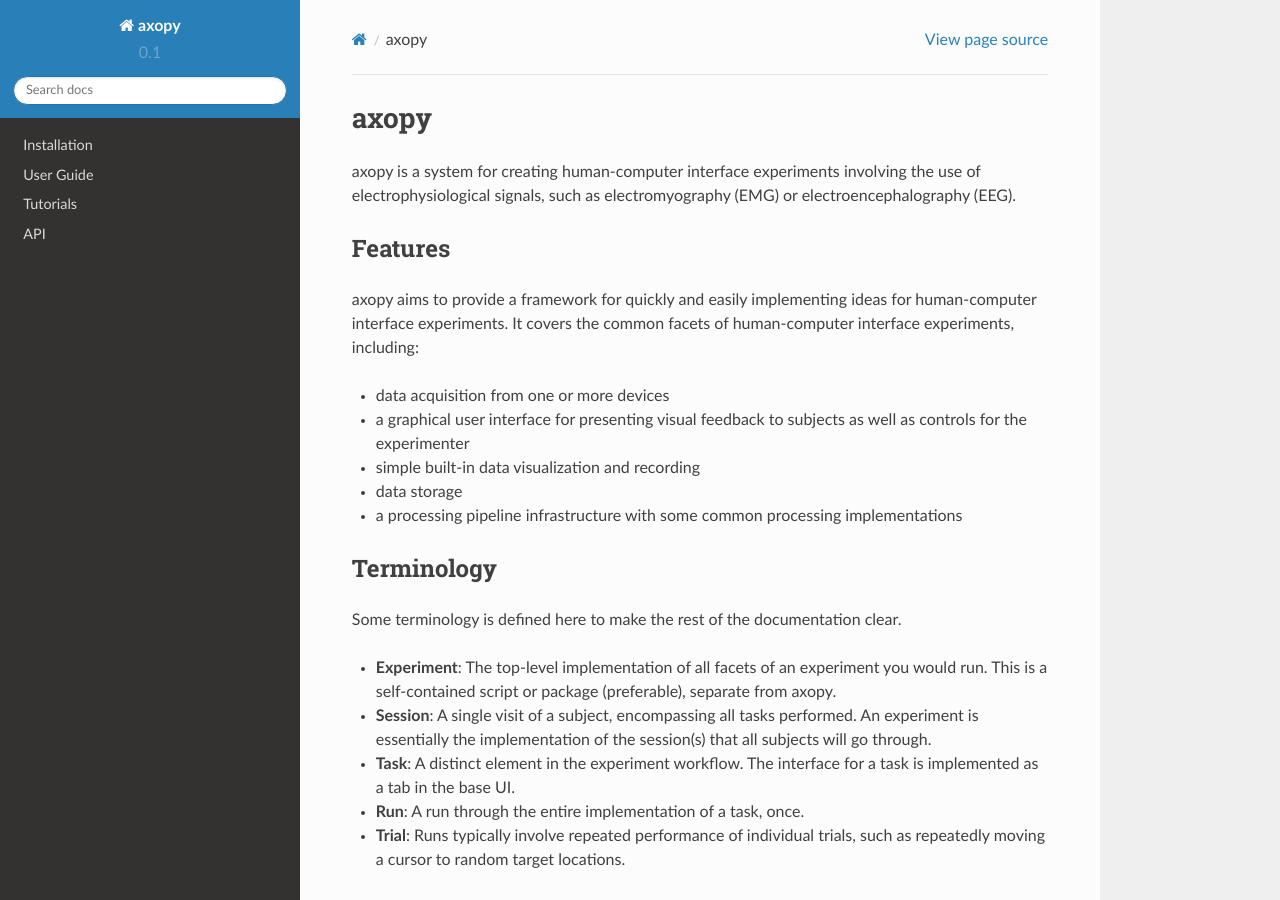
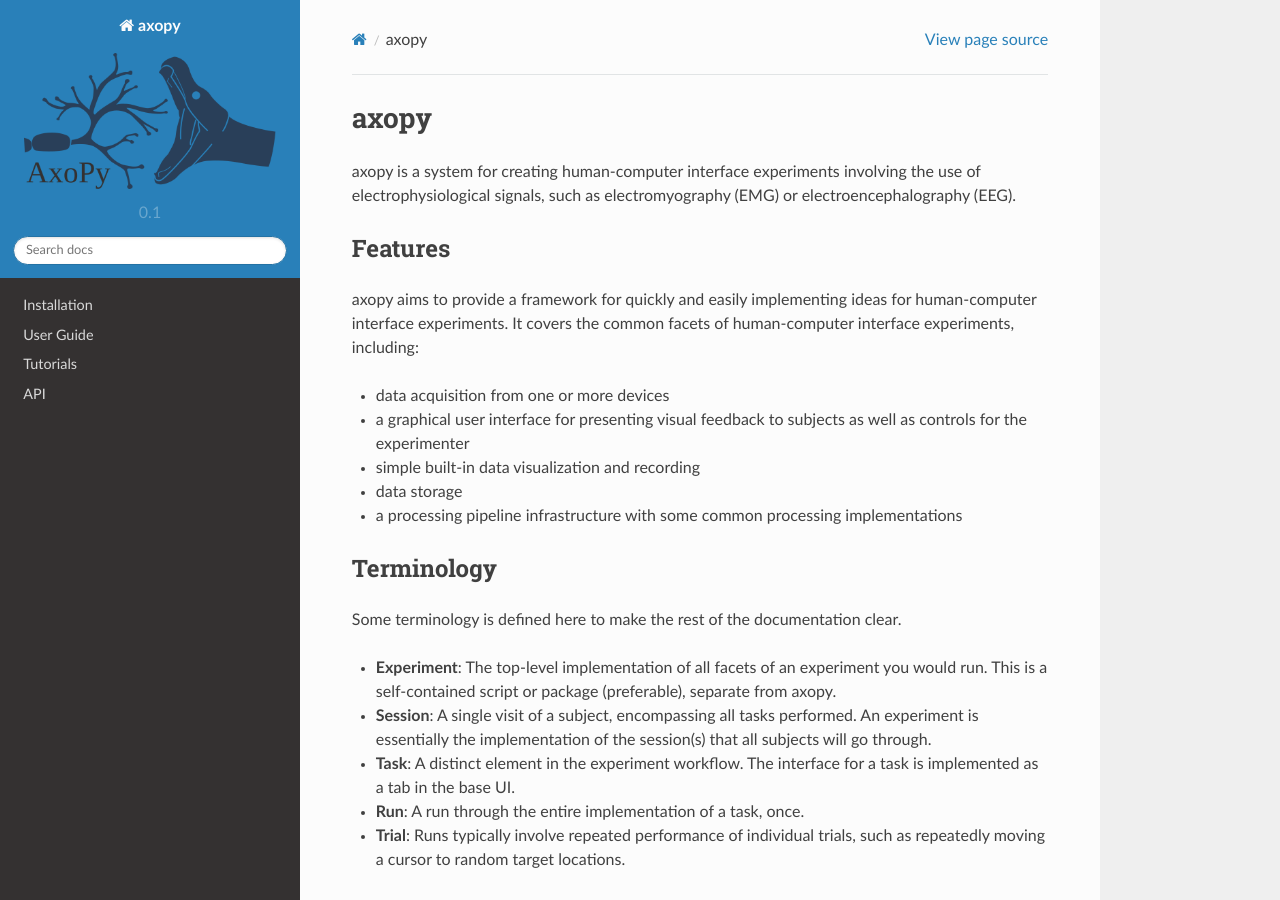
Before and after one commit to axopy/axopy, a Sphinx documentation site: the page built from doc/source/index.rst, in a window 1280 px wide and 900 px high. Built offline with Sphinx 7.4.7 and the Read the Docs theme 2.0.0, drawn with Linux system fonts in a browser that asks for light colours.

Commit message:
Made a logo.

```diff
--- a/README.rst
+++ b/README.rst
@@ -1,6 +1,4 @@
-=====
-axopy
-=====
+.. image:: doc/source/_static/axopy.png
 
 .. image:: https://readthedocs.org/projects/axopy/badge/?version=latest
    :target: http://axopy.readthedocs.io/en/latest/?badge=latest
--- a/doc/source/conf.py
+++ b/doc/source/conf.py
@@ -150,7 +150,7 @@ html_theme = 'sphinx_rtd_theme'
 # The name of an image file (relative to this directory) to place at the top
 # of the sidebar.
 #
-# html_logo = None
+html_logo = '_static/axopy.png'
 
 # The name of an image file (relative to this directory) to use as a favicon of
 # the docs.  This file should be a Windows icon file (.ico) being 16x16 or 32x32
```
Also changed, not shown: doc/source/_static/axopy.png (added), doc/source/_static/axopy.svg (added).
